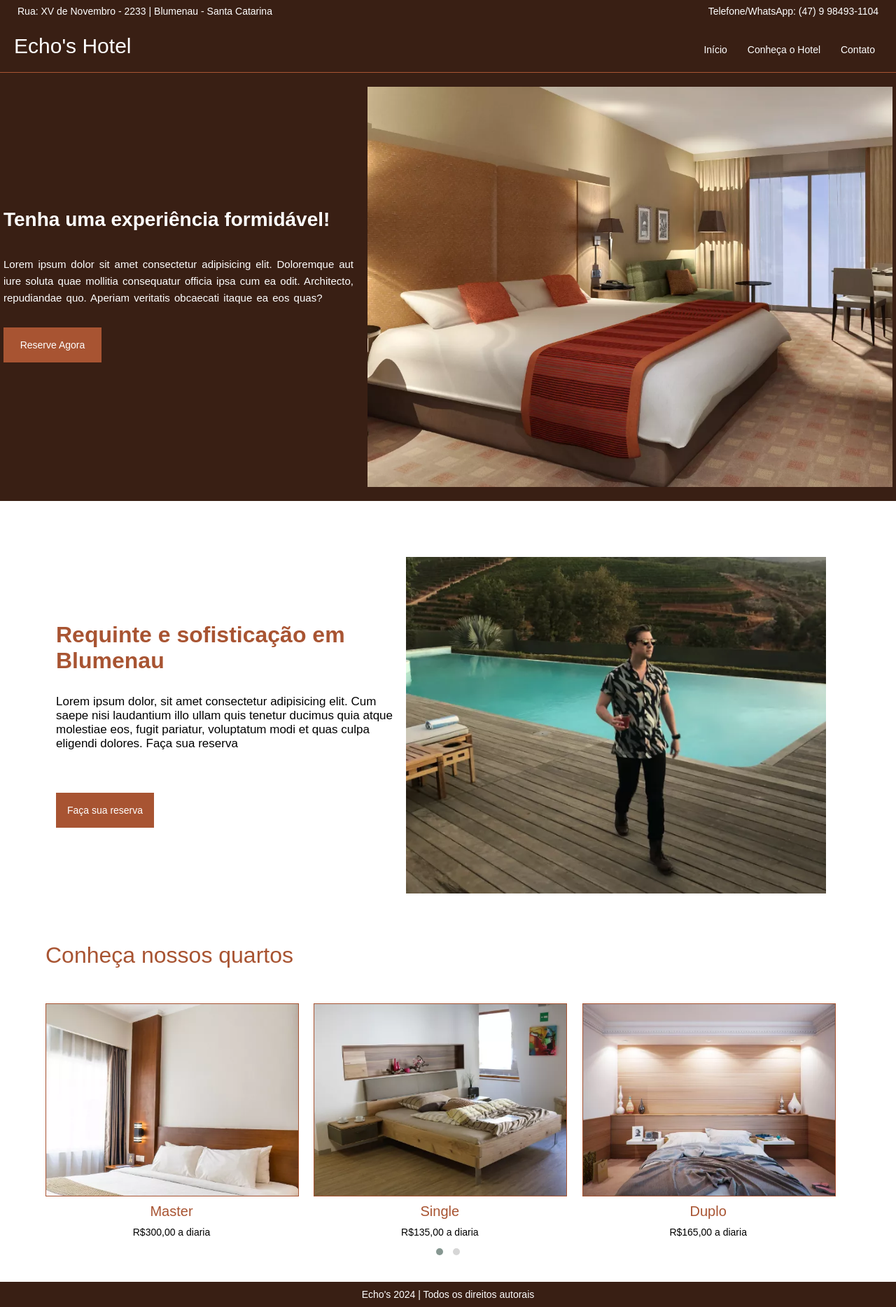
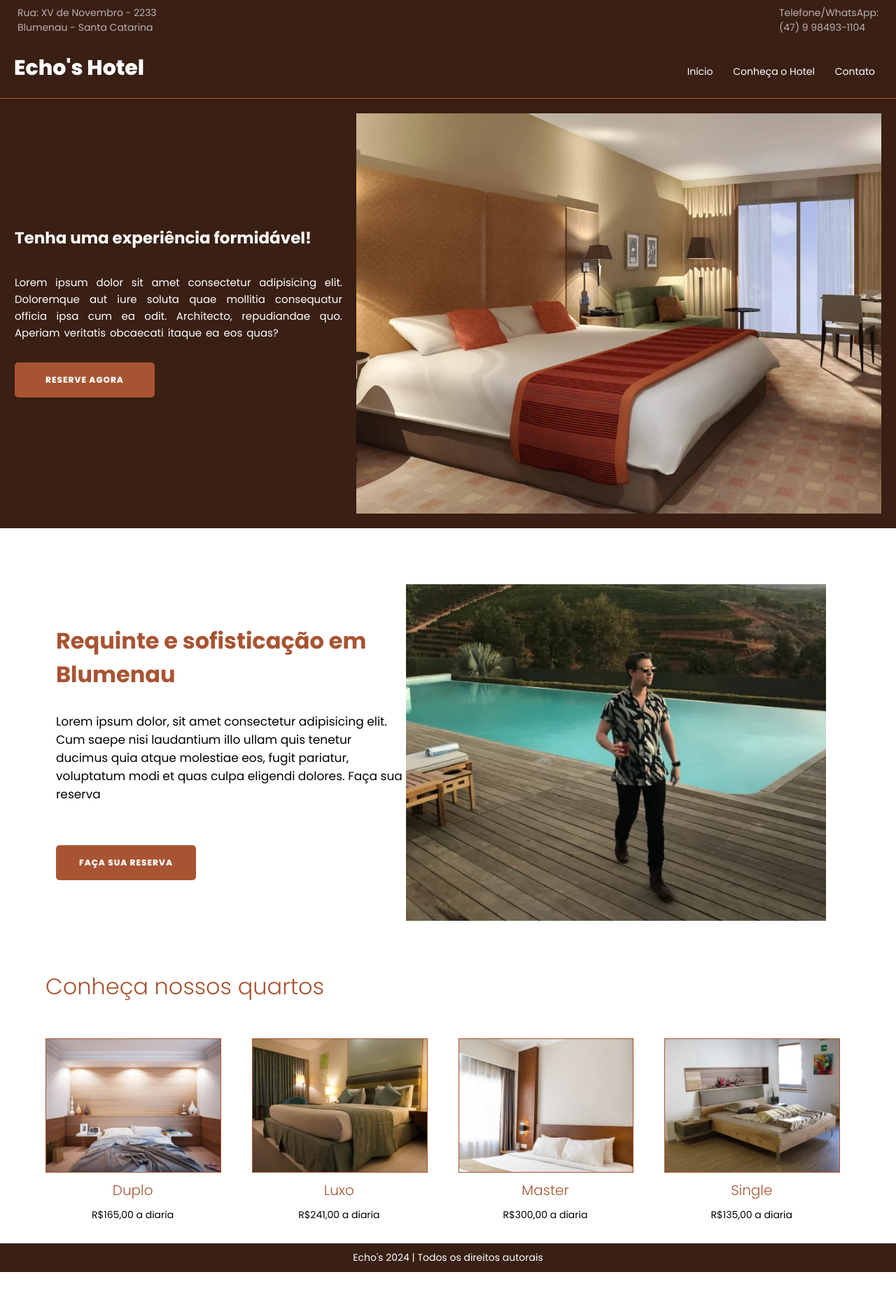
Before and after one commit to elvisdickmann/CSS, a plain HTML site: page Projeto Echo's Hotel/index.html in a window 1280 px wide. Shown: the whole page at 70% size. After the commit the page ends 1818 px from the top, so only its background shows below. Drawn offline with nearby package versions, Linux system fonts and the light colour scheme.

Commit message:
Enviando site Echos

```diff
--- a/Projeto Echo's Hotel/css/desktop.css
+++ b/Projeto Echo's Hotel/css/desktop.css
@@ -12,6 +12,7 @@
 .endereco p {
   font-size: 14px;
   margin-top: -7px;
+  color: rgba(255, 255, 255, 0.657);
 }
 
 /* CABEÇALHO */
@@ -30,7 +31,7 @@ header h1 {
   font-size: 30px;
   margin-bottom: 10x;
   margin-top: -10px;
-  font-weight: 300;
+  font-weight: 800;
 }
 
 header nav a {
@@ -58,6 +59,7 @@ header nav a:hover {
   padding-top: 20px;
   padding-bottom: 20px;
   align-items: center;
+  padding: 1.5rem;
 }
 
 .banner div {
@@ -67,7 +69,7 @@ header nav a:hover {
 
 .banner div h1 {
   color: white;
-  font-size: 28px;
+  font-size: 23px;
   margin-bottom: 40px;
   line-height: 24px;
   display: block;
@@ -87,15 +89,21 @@ header nav a:hover {
 }
 
 .banner div button {
-  width: 140px;
+  width: 200px;
   height: 50px;
   text-align: center;
-  font-size: 14px;
+  font-size: 12px;
   background-color: #A85432;
   color: white;
   border: none;
   margin-top: 30px;
+  cursor: pointer;
+  border-radius: 5px;
+  text-transform: uppercase;
+  letter-spacing: 1px;
+  font-weight: 800;
 }
+
 
 /* MAIN */
 main {
@@ -135,24 +143,34 @@ main {
 }
 
 .sobre div button {
-  width: 140px;
+  width: 200px;
   height: 50px;
   text-align: center;
-  font-size: 14px;
+  font-size: 12px;
   background-color: #A85432;
   color: white;
   border: none;
   margin-top: 30px;
+  cursor: pointer;
+  border-radius: 5px;
+  text-transform: uppercase;
+  letter-spacing: 1px;
+  font-weight: 800;
 }
 
 
 /* CONTEÚDO PRINCIPAL */
-.items {
-  display: flex;
-  flex-direction: column;
+.carousel {
+  overflow: hidden;
+  width: 99.9%;
 }
 
-.items h1 {
+.item{
+  text-align: center;
+  width: 94%;
+}
+
+.carousel h1 {
   font-size: 32px;
   margin-top: 30px;
   margin-bottom: 50px;
@@ -165,12 +183,12 @@ main {
   text-align: center;
 }
 
-.item-img img {
+.item img {
   border: 1px solid #A85432;
   display: block;
 }
 
-.item-img h2 {
+.item h2 {
   font-size: 20px;
   color: #A85432;
   margin-top: 10px;
--- a/Projeto Echo's Hotel/css/global.css
+++ b/Projeto Echo's Hotel/css/global.css
@@ -1,10 +1,17 @@
-@import url("https://fonts.googleapis.com/css2?family=Roboto:ital,wght@0,100;0,300;0,400;0,500;0,700;0,900;1,100;1,300;1,400;1,500;1,700;1,900&display=swap");
 
+@import url('https://fonts.googleapis.com/css2?family=Poppins:ital,wght@0,100;0,200;0,300;0,400;0,500;0,600;0,700;0,800;0,900;1,100;1,200;1,300;1,400;1,500;1,600;1,700;1,800;1,900&display=swap');
 
   /* Customização Global */
 *{
   font-size: 14px;
-  font-family: sans-serif;
+  font-family: 'Poppins' , sans-serif;
   margin: 0px;
   padding: 0px;
 }
+body::-webkit-scrollbar{
+  width: 9px;
+}
+body::-webkit-scrollbar-thumb{
+  background-color: #A85432;
+
+}
--- a/Projeto Echo's Hotel/css/mobile.css
+++ b/Projeto Echo's Hotel/css/mobile.css
@@ -0,0 +1,197 @@
+/* ENDERECO */
+.endereco {
+    background-color: #391F14;
+    color: rgba(255, 255, 255, 0.657);
+    display: flex;
+    justify-content: space-between;
+    padding: 0.3rem 0.3rem;
+}
+
+.endereco p {
+    font-size: 11px;
+}
+
+/* CABEÇALHO */
+header {
+    color: white;
+    text-align: center;
+    background-color: #391F14;
+    padding: 2rem 0;
+    border-bottom: solid 1px #A85432;
+}
+
+header h1 {
+    color: white;
+    font-size: 30px;
+    font-weight: 800;
+}
+header nav {
+    width: 100%;
+    padding: 1rem 0;
+}
+header nav a {
+    color: white;
+    font-size: 14px;
+    text-decoration: none;
+    padding: 0.4rem 0.7rem;
+    border-radius: 5px;
+
+}
+
+header nav a:hover {
+    color: white;
+    text-decoration: none;
+    background-color: #A85432;
+}
+
+
+/* BANNER */
+.banner {
+    background-color: #391F14;
+    display: flex;
+    justify-content: center;
+    padding-top: 20px;
+    padding-bottom: 20px;
+    align-items: center;
+    padding: 1.5rem;
+}
+
+.banner div {
+    width: 500px;
+    margin-right: 20px;
+    text-align: center;
+}
+
+.banner div h1 {
+    color: white;
+    font-size: 23px;
+    margin-bottom: 40px;
+    line-height: 24px;
+    display: block;
+}
+
+.banner div p {
+    color: white;
+    font-size: 15px;
+    line-height: 24px;
+    word-spacing: 2px;
+
+}
+
+.banner img {
+    display: none;
+}
+
+.banner div button {
+    width: 200px;
+    height: 50px;
+    text-align: center;
+    font-size: 12px;
+    background-color: #A85432;
+    color: white;
+    border: none;
+    margin-top: 30px;
+    cursor: pointer;
+    border-radius: 5px;
+    text-transform: uppercase;
+    letter-spacing: 1px;
+    font-weight: 800;
+}
+
+/* MAIN */
+main {
+    width: 100%;
+    margin: 0 auto;
+}
+
+/* Sobre */
+.sobre {
+    display: flex;
+    justify-content: center;
+    padding-top: 80px;
+    padding-bottom: 40px;
+    align-items: center;
+}
+
+.sobre div {
+    text-align: center;
+}
+
+.sobre img {
+    display: none;
+}
+
+.sobre div h1 {
+    font-size: 32px;
+    margin-bottom: 30px;
+    color: #A85432;
+}
+
+.sobre div p {
+    color: black;
+    font-size: 17px;
+    margin-bottom: 30px;
+
+}
+
+.sobre div button {
+    width: 200px;
+    height: 50px;
+    text-align: center;
+    font-size: 12px;
+    background-color: #A85432;
+    color: white;
+    border: none;
+    margin-top: 30px;
+    cursor: pointer;
+    border-radius: 5px;
+    text-transform: uppercase;
+    letter-spacing: 1px;
+    font-weight: 800;
+}
+
+
+/* CONTEÚDO PRINCIPAL */
+.carousel {
+    overflow: hidden;
+    padding: 1rem;
+}
+
+.item {
+    text-align: center;
+    width: 94%;
+}
+
+.carousel h1 {
+    font-size: 32px;
+    margin-top: 30px;
+    margin-bottom: 50px;
+    color: #A85432;
+    font-weight: 300;
+}
+
+.item img {
+    border: 1px solid #A85432;
+    display: block;
+}
+
+.item h2 {
+    font-size: 20px;
+    color: #A85432;
+    margin-top: 10px;
+    margin-bottom: 10px;
+    font-weight: 300;
+}
+
+/* RODAPÉ */
+footer {
+    background-color: #391F14;
+    padding: 10px;
+    margin-top: 30px;
+}
+
+footer {
+    text-align: center;
+    color: white;
+    font: 12px;
+}
--- a/Projeto Echo's Hotel/css/tablet.css
+++ b/Projeto Echo's Hotel/css/tablet.css
@@ -12,6 +12,7 @@
 .endereco p {
     font-size: 14px;
     margin-top: -7px;
+    color: rgba(255, 255, 255, 0.657);
 }
 
 /* CABEÇALHO */
@@ -30,7 +31,7 @@ header h1 {
     font-size: 30px;
     margin-bottom: 10x;
     margin-top: -10px;
-    font-weight: 300;
+    font-weight: 800;
 }
 
 header nav a {
@@ -55,7 +56,7 @@ header nav a:hover {
     background-color: #391F14;
     display: flex;
     justify-content: center;
-   padding: 20px;
+    padding: 20px;
     align-items: center;
 }
 
@@ -94,7 +95,7 @@ header nav a:hover {
 .banner div button {
     width: 140px;
     height: 50px;
-
+    border-radius: 5px;
     font-size: 14px;
     background-color: #A85432;
     color: white;
@@ -140,7 +141,7 @@ main {
     margin-bottom: 20px;
     text-align: center;
     line-height: 24px;
-    font-weight: 100;
+
 
 }
 
@@ -153,17 +154,16 @@ main {
     color: white;
     border: none;
     margin-top: 30px;
+    border-radius: 5px;
 }
 
-
 /* CONTEÚDO PRINCIPAL */
-.items {
-    display: flex;
-    flex-direction: column;
-    width: 700px;
+.item {
+    width: 94%;
+    text-align: center;
 }
 
-.items h1 {
+.carousel h1 {
     font-size: 32px;
     margin-top: 30px;
     margin-bottom: 50px;
@@ -171,17 +171,12 @@ main {
     font-weight: 300;
 }
 
-.item-img {
-    width: 360px;
-    text-align: center;
-}
-
-.item-img img {
+.item img {
     border: 1px solid #A85432;
     display: block;
 }
 
-.item-img h2 {
+.item h2 {
     font-size: 20px;
     color: #A85432;
     margin-top: 10px;
--- a/Projeto Echo's Hotel/index.html
+++ b/Projeto Echo's Hotel/index.html
@@ -38,8 +38,8 @@
 
     <!--ENDEREÇO  -->
     <section class="endereco">
-        <p>Rua: XV de Novembro - 2233 | Blumenau - Santa Catarina</p>
-        <p>Telefone/WhatsApp: (47) 9 98493-1104</p>
+        <p>Rua: XV de Novembro - 2233 <br> Blumenau - Santa Catarina</p>
+        <p>Telefone/WhatsApp: <br> (47) 9 98493-1104</p>
     </section>
 
     <!-- CABEÇALHO -->
@@ -80,25 +80,26 @@
 
 
         <!--  CONTEÚDO PRINCIPAL -->
-        <section class="items">
+        <section class="carousel">
             <h1>Conheça nossos quartos</h1>
-            <div class=" owl-carousel owl-theme">
-                <div class="item-img">
+
+            <div class="owl-carousel owl-theme carousel-div">
+                <div class="item">
                     <img src="imagens/quarto1.webp">
                     <h2>Master</h2>
                     <p>R$300,00 a diaria</p>
                 </div>
-                <div class="item-img">
+                <div class="item">
                     <img src="imagens/quarto2.webp">
                     <h2>Single</h2>
                     <p>R$135,00 a diaria</p>
                 </div>
-                <div class="item-img">
+                <div class="item">
                     <img src="imagens/quarto3.webp">
                     <h2>Duplo</h2>
                     <p>R$165,00 a diaria</p>
                 </div>
-                <div class="item-img">
+                <div class="item">
                     <img src="imagens/quarto4.webp">
                     <h2>Luxo</h2>
                     <p>R$241,00 a diaria</p>
--- a/Projeto Echo's Hotel/script.js
+++ b/Projeto Echo's Hotel/script.js
@@ -1,3 +1,22 @@
 $(document).ready(function(){
-    $(".owl-carousel").owlCarousel();
-})
+    $(".owl-carousel").owlCarousel({
+        items:4,
+        loop:true,
+        nav: true,
+        margin: 30,
+        autoplay: true,
+        autoplayTimeout: 2000,
+        responsiveClass:true,
+        responsive:{
+            0:{
+                items:1,
+                dots: true,
+
+            },
+            600:{
+                items:4,
+                dots: false,
+            }
+        }
+    });
+});
```
